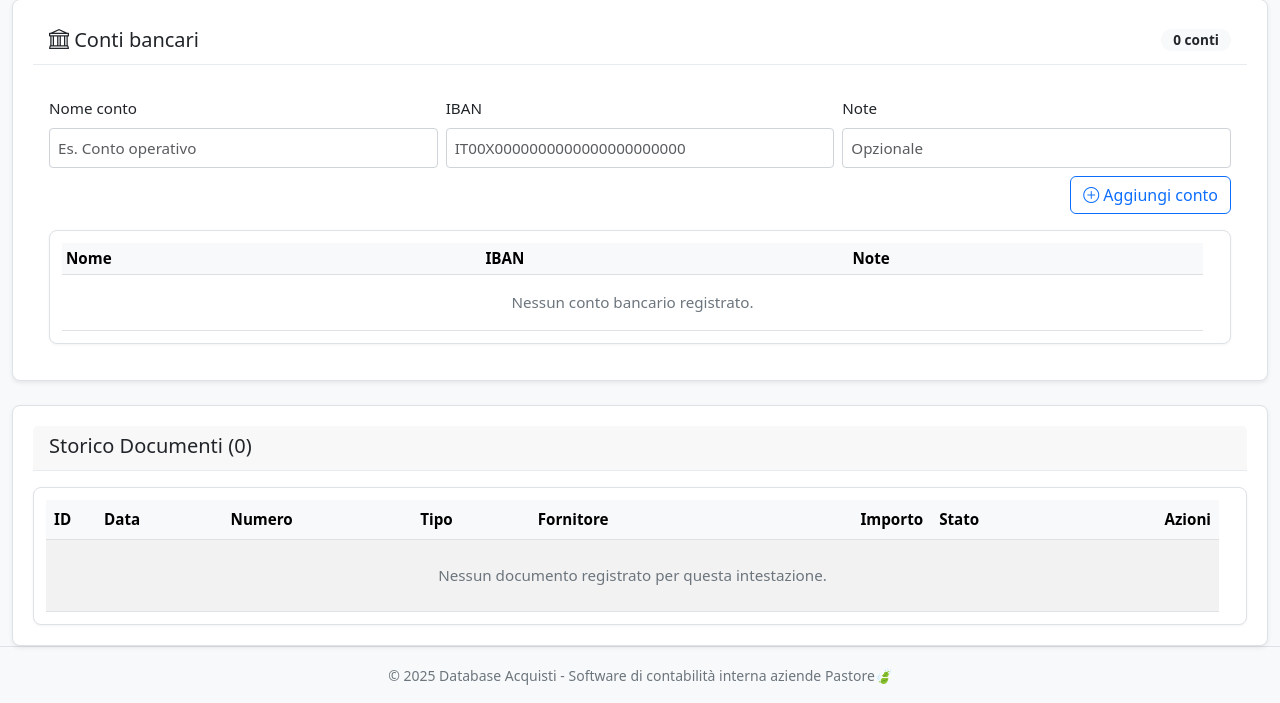
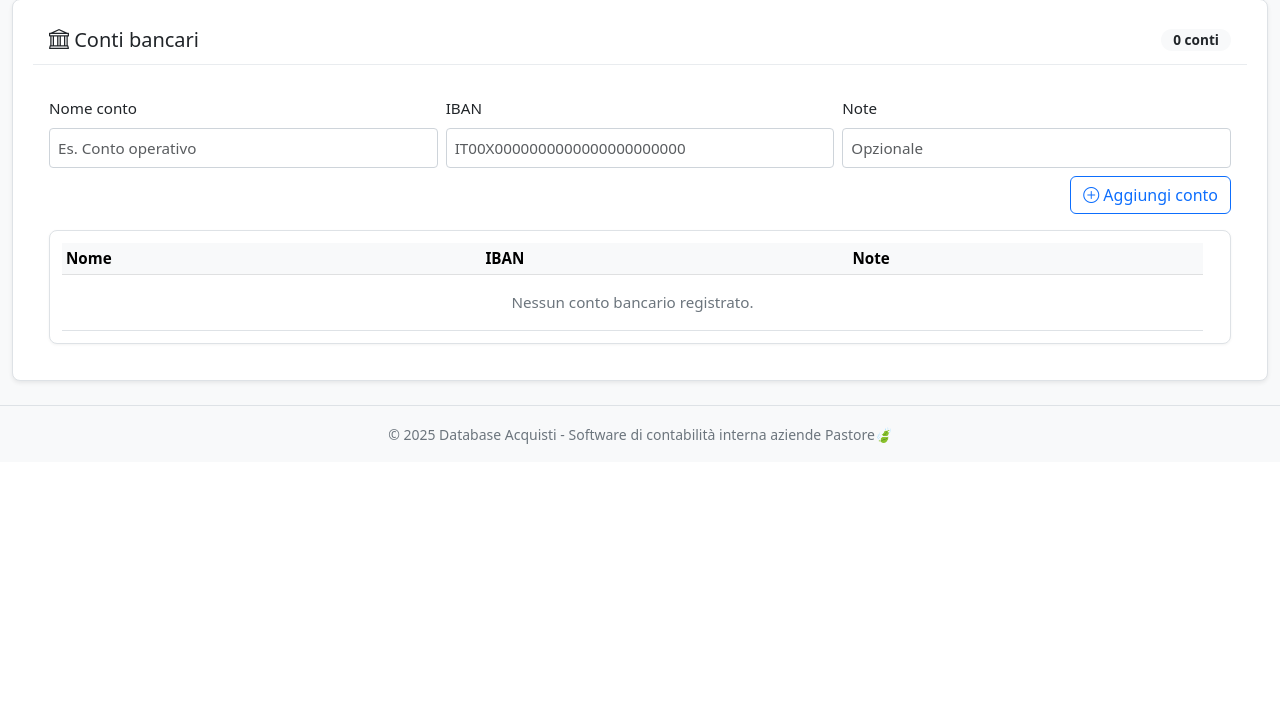
Before and after one commit to PierPaoloPastore/Progetto_Database_Acquisti, a Flask app: template app/templates/legal_entities/detail.html in a window 1280 px wide. Shown: the part 940-1643 px from the top of the page. After the commit the page ends 1384 px from the top, so only its background shows below. Run offline with Flask 3, Linux system fonts and the light colour scheme; the template is opened without the code that fills it, so the values that code supplies are empty; parts of the project's set-up code (start-up, migrations or seed data) failed here and were passed over.

Commit message:
Remove documents history card from legal entity view
Remove the 'Storico Documenti' card and its table markup from the legal_entities detail template. This deletes the documents listing, table headers, and the Jinja loop that rendered each document row (including status badges and view action). Adjustments to the UI or relocation of the documents list should be handled elsewhere; no backend logic was changed in this diff.

```diff
--- a/app/templates/legal_entities/detail.html
+++ b/app/templates/legal_entities/detail.html
@@ -223,66 +223,6 @@
         </div>
     </div>
 
-    <div class="card shadow-sm">
-        <div class="card-header">
-            <h5 class="mb-0">Storico Documenti ({{ documents|length|format_int }})</h5>
-        </div>
-        <div class="card-body p-0">
-            <div class="table-responsive scrollable-list">
-                <table class="table table-hover table-striped mb-0 align-middle">
-                    <thead class="table-light">
-                    <tr>
-                        <th style="width: 50px;">ID</th>
-                        <th>Data</th>
-                        <th>Numero</th>
-                        <th>Tipo</th>
-                        <th>Fornitore</th>
-                        <th class="text-end">Importo</th>
-                        <th>Stato</th>
-                        <th class="text-end">Azioni</th>
-                    </tr>
-                    </thead>
-                    <tbody>
-                    {% for doc in documents %}
-                      <tr>
-                          <td><span class="text-muted">#{{ doc.id }}</span></td>
-                          <td>{{ doc.document_date.strftime('%d/%m/%Y') if doc.document_date else '-' }}</td>
-                          <td class="fw-bold">{{ doc.document_number or '-' }}</td>
-                          <td>{{ doc.document_type }}</td>
-                          <td>{{ doc.supplier.name if doc.supplier else 'N/D' }}</td>
-                          <td class="text-end font-monospace">
-                              {{ (doc.total_gross_amount or 0)|format_amount }} &euro;
-                          </td>
-                          <td>
-                              {% if doc.doc_status == 'pending_physical_copy' %}
-                                  <span class="badge bg-warning text-dark">Da revisionare</span>
-                              {% elif doc.doc_status == 'verified' %}
-                                  <span class="badge bg-success">Verificata</span>
-                              {% elif doc.doc_status == 'archived' %}
-                                  <span class="badge bg-secondary">Archiviata</span>
-                              {% else %}
-                                  <span class="badge bg-light text-dark border">{{ doc.doc_status }}</span>
-                              {% endif %}
-                          </td>
-                          <td class="text-end">
-                              <a href="{{ url_for('documents.detail_view', document_id=doc.id) }}"
-                                 class="btn btn-sm btn-outline-secondary">
-                                  <i class="bi bi-eye"></i> Visualizza
-                              </a>
-                          </td>
-                      </tr>
-                    {% else %}
-                      <tr>
-                          <td colspan="8" class="text-center py-4 text-muted">
-                              Nessun documento registrato per questa intestazione.
-                          </td>
-                      </tr>
-                    {% endfor %}
-                    </tbody>
-                </table>
-            </div>
-        </div>
-    </div>
 </div>
 <script>
 document.addEventListener('DOMContentLoaded', function () {
```
